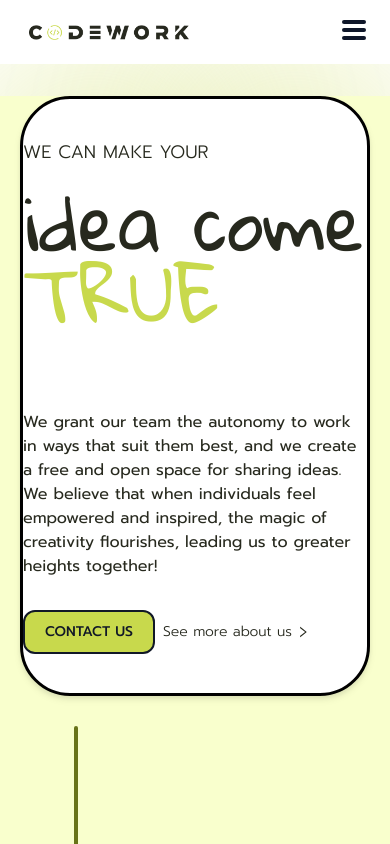
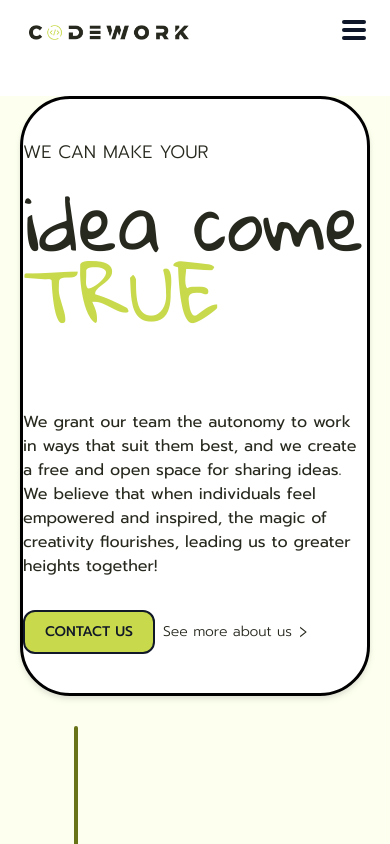
Before and after one commit to The-Alzhemist/codework-landing-page, a Next.js app: page / in a window 390 px wide. Shown: the top 844 px of the page. Built offline with nearby package versions, Linux system fonts and the light colour scheme.

Commit message:
update: bg

```diff
--- a/components/AppLayout/AppLayout.tsx
+++ b/components/AppLayout/AppLayout.tsx
@@ -19,7 +19,7 @@ const AppLayout = ({ children }: FunctionComponentType) => {
       <NavigationBar font={fontPrompt} />
       {/* <Header/> */}
       {/* bg-primary-200 sm:bg-white */}
-      <main className="px-5 text-secondary bg-primary-200 sm:bg-transparent">{children}</main>
+      <main className="px-5 text-secondary bg-primary-100 sm:bg-transparent">{children}</main>
       <Footer />
     </>
   );
--- a/components/backgroundGradientBlur/BackgroundGradientBlur.tsx
+++ b/components/backgroundGradientBlur/BackgroundGradientBlur.tsx
@@ -5,8 +5,8 @@ import Image from "next/image";
 const BackgroundGradientBlur = ({className}: BgGradientBlueInterface) => {
   return (
     <>
-      <div className={`rounded-full w-[150px] h-[150px] md:w-[500px] md:h-[500px]
-      bg-primary sm:bg-primary-200 blur-[100px] sm:blur-[100px] -z-10 absolute ${className}`}></div>
+      {/* <div className={`rounded-full w-[150px] h-[150px] md:w-[500px] md:h-[500px]
+      bg-primary sm:bg-primary-200 blur-[100px] sm:blur-[100px] -z-10 absolute ${className}`}></div> */}
     </>
   );
 };
```
